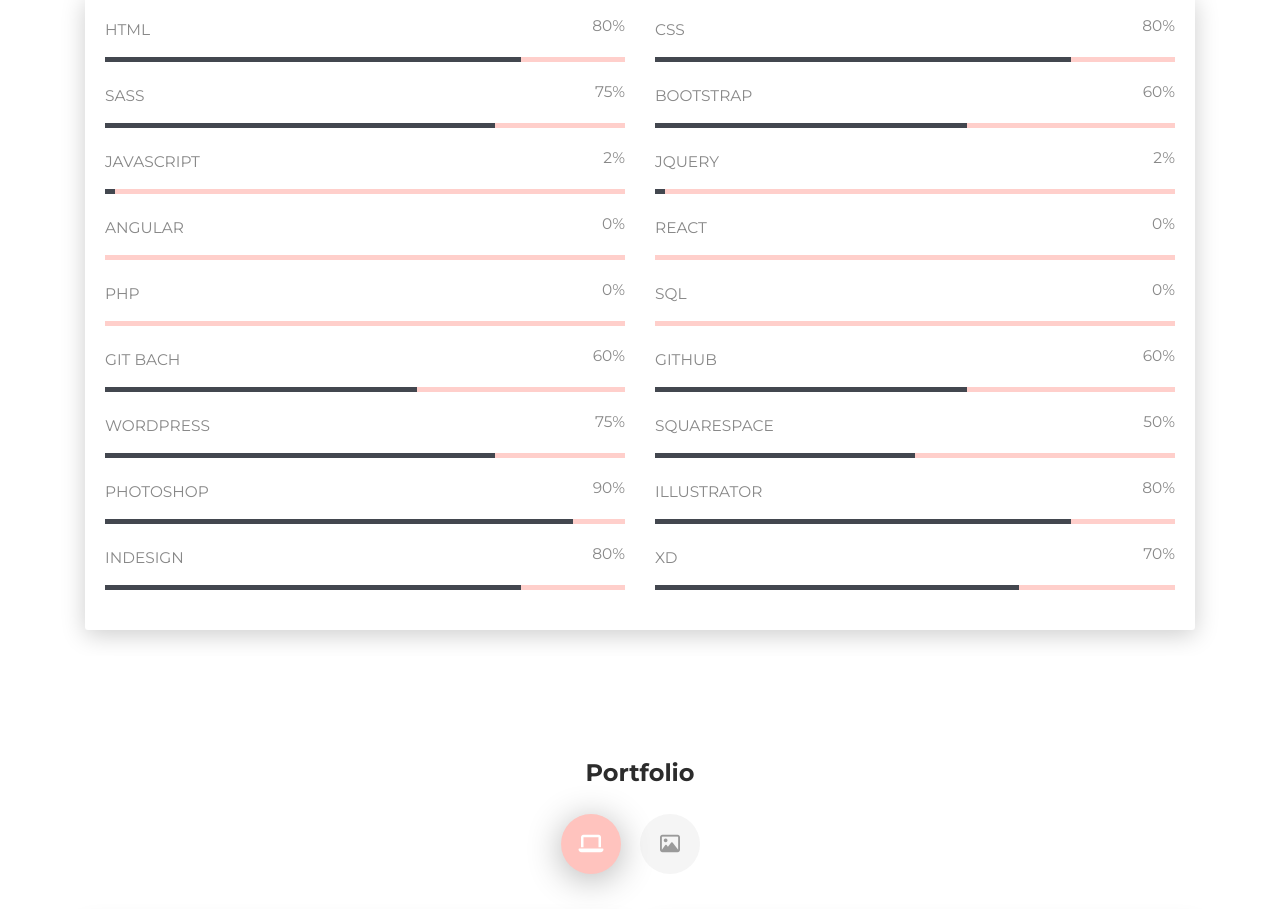
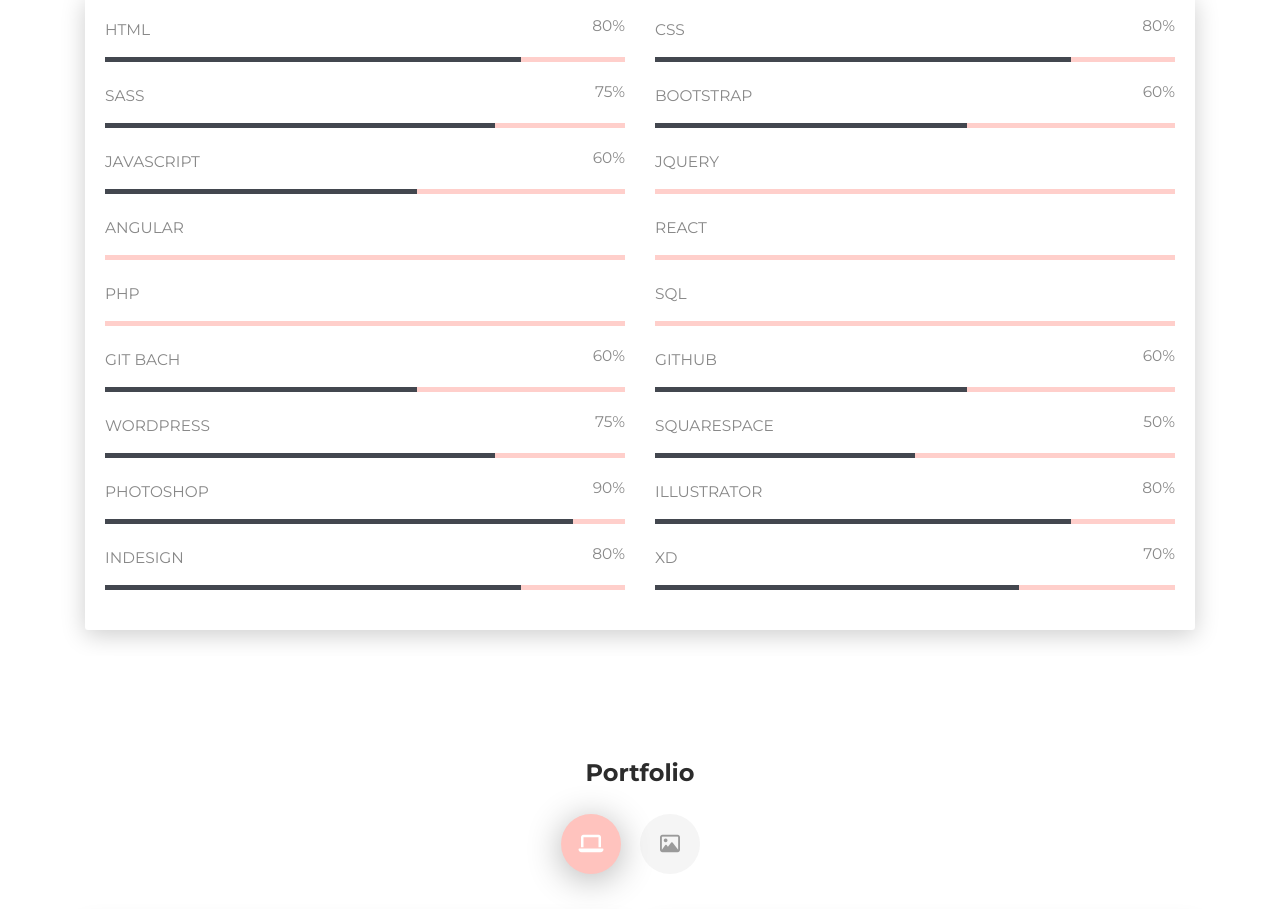
Before and after one commit to FAITH-ORAN/Faiza-Berrichi, a plain HTML site: page index.html in a window 1280 px wide. Shown: the part 1068-1977 px from the top of the page. Drawn offline with Linux system fonts and the light colour scheme; a web font is replaced by a local one.

Commit message:
modification fichier html

```diff
--- a/index.html
+++ b/index.html
@@ -137,14 +137,14 @@
           <div class="col-md-6">
             <div class="progress-container progress-dark"><span class="progress-badge">JAVASCRIPT</span>
               <div class="progress">
-                <div class="progress-bar progress-bar-primary" data-aos="progress-full" data-aos-offset="10" data-aos-duration="2000" role="progressbar" aria-valuenow="60" aria-valuemin="0" aria-valuemax="100" style="width: 2%;"></div><span class="progress-value">2%</span>
+                <div class="progress-bar progress-bar-primary" data-aos="progress-full" data-aos-offset="10" data-aos-duration="2000" role="progressbar" aria-valuenow="60" aria-valuemin="0" aria-valuemax="100" style="width:60%;"></div><span class="progress-value">60%</span>
               </div>
             </div>
           </div>
           <div class="col-md-6">
             <div class="progress-container progress-dark"><span class="progress-badge">Jquery</span>
               <div class="progress">
-                <div class="progress-bar progress-bar-primary" data-aos="progress-full" data-aos-offset="10" data-aos-duration="2000" role="progressbar" aria-valuenow="60" aria-valuemin="0" aria-valuemax="100" style="width: 2%;"></div><span class="progress-value">2%</span>
+                <div class="progress-bar progress-bar-primary" data-aos="progress-full" data-aos-offset="10" data-aos-duration="2000" role="progressbar" aria-valuenow="60" aria-valuemin="0" aria-valuemax="100" style="width: 0%;"></div><span class="progress-value"></span>
               </div>
             </div>
           </div>
@@ -153,14 +153,14 @@
           <div class="col-md-6">
             <div class="progress-container progress-dark"><span class="progress-badge">Angular</span>
               <div class="progress">
-                <div class="progress-bar progress-bar-primary" data-aos="progress-full" data-aos-offset="10" data-aos-duration="2000" role="progressbar" aria-valuenow="60" aria-valuemin="0" aria-valuemax="100" style="width: 0%;"></div><span class="progress-value">0%</span>
+                <div class="progress-bar progress-bar-primary" data-aos="progress-full" data-aos-offset="10" data-aos-duration="2000" role="progressbar" aria-valuenow="60" aria-valuemin="0" aria-valuemax="100" style="width: 0%;"></div><span class="progress-value"></span>
               </div>
             </div>
           </div>
           <div class="col-md-6">
             <div class="progress-container progress-dark"><span class="progress-badge">React</span>
               <div class="progress">
-                <div class="progress-bar progress-bar-primary" data-aos="progress-full" data-aos-offset="10" data-aos-duration="2000" role="progressbar" aria-valuenow="60" aria-valuemin="0" aria-valuemax="100" style="width: 0%;"></div><span class="progress-value">0%</span>
+                <div class="progress-bar progress-bar-primary" data-aos="progress-full" data-aos-offset="10" data-aos-duration="2000" role="progressbar" aria-valuenow="60" aria-valuemin="0" aria-valuemax="100" style="width: 0%;"></div><span class="progress-value"></span>
               </div>
             </div>
           </div>
@@ -169,14 +169,14 @@
           <div class="col-md-6">
             <div class="progress-container progress-dark"><span class="progress-badge">PHP</span>
               <div class="progress">
-                <div class="progress-bar progress-bar-primary" data-aos="progress-full" data-aos-offset="10" data-aos-duration="2000" role="progressbar" aria-valuenow="60" aria-valuemin="0" aria-valuemax="100" style="width: 0%;"></div><span class="progress-value">0%</span>
+                <div class="progress-bar progress-bar-primary" data-aos="progress-full" data-aos-offset="10" data-aos-duration="2000" role="progressbar" aria-valuenow="60" aria-valuemin="0" aria-valuemax="100" style="width: 0%;"></div><span class="progress-value"></span>
               </div>
             </div>
           </div>
           <div class="col-md-6">
             <div class="progress-container progress-dark"><span class="progress-badge">SQL</span>
               <div class="progress">
-                <div class="progress-bar progress-bar-primary" data-aos="progress-full" data-aos-offset="10" data-aos-duration="2000" role="progressbar" aria-valuenow="60" aria-valuemin="0" aria-valuemax="100" style="width: 0%;"></div><span class="progress-value">0%</span>
+                <div class="progress-bar progress-bar-primary" data-aos="progress-full" data-aos-offset="10" data-aos-duration="2000" role="progressbar" aria-valuenow="60" aria-valuemin="0" aria-valuemax="100" style="width: 0%;"></div><span class="progress-value"></span>
               </div>
             </div>
           </div>
```
